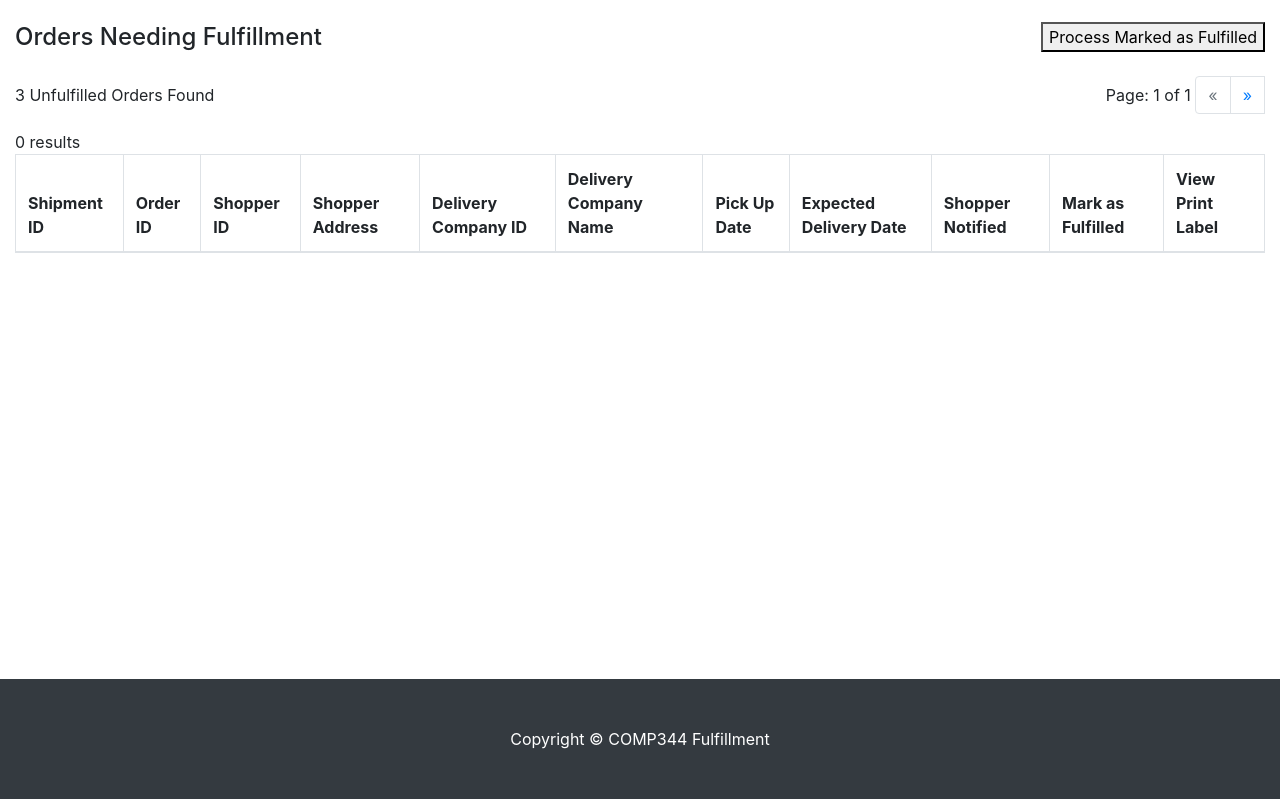
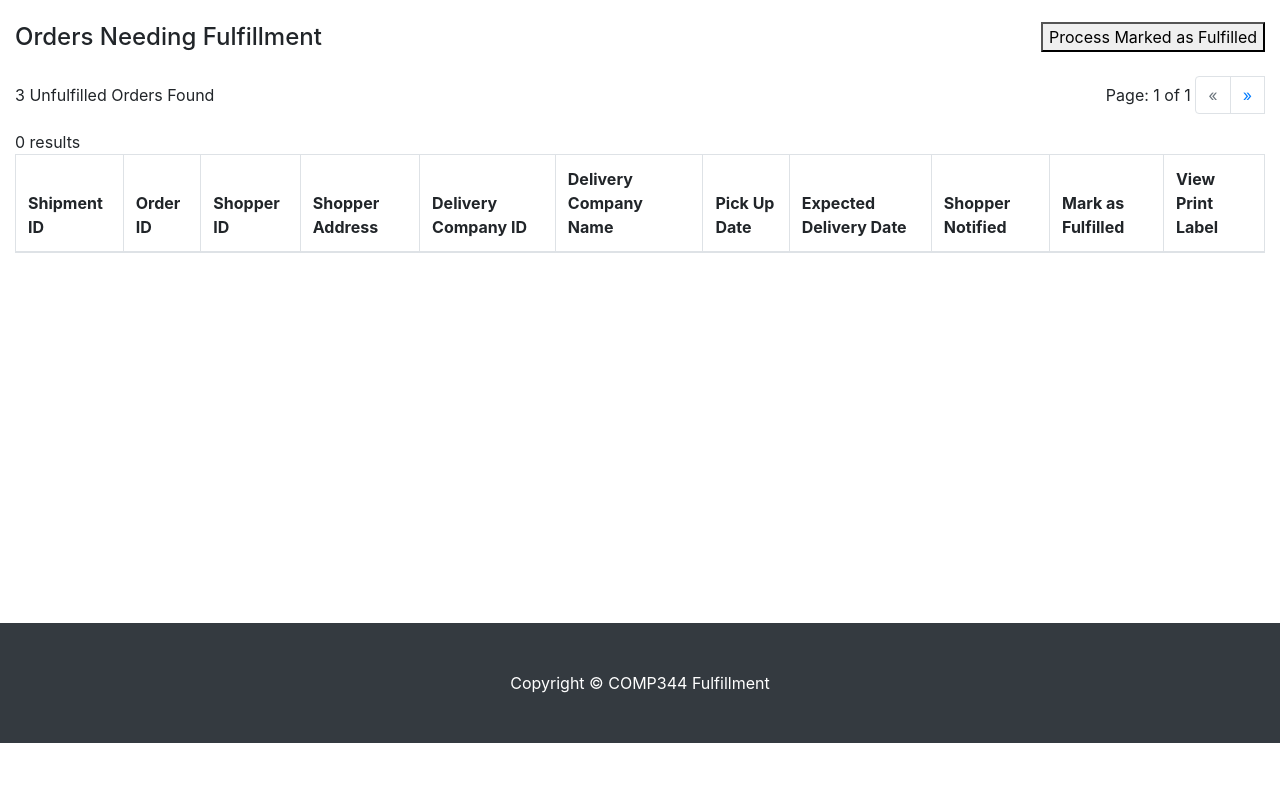
Before and after one commit to BandoftheHawk/Fulfillment-COMP344, a PHP site: page / in a window 1280 px wide. Shown: the part 57-856 px from the top of the page. After the commit the page ends 800 px from the top, so only its background shows below. Run offline with PHP 8.4, Linux system fonts and the light colour scheme; data comes from the database, SQL or seed files in the repository; data that the repository does not hold is empty.

Commit message:
one more small fix

```diff
--- a/css/table.css
+++ b/css/table.css
@@ -4,7 +4,7 @@
     margin: 1.5rem 0;
 }
 .container-fluid{
-    min-height: calc(100vh - 120px);
+    min-height: calc(100vh - 176px);
 }
 .table-nav{
     display:flex;
```
